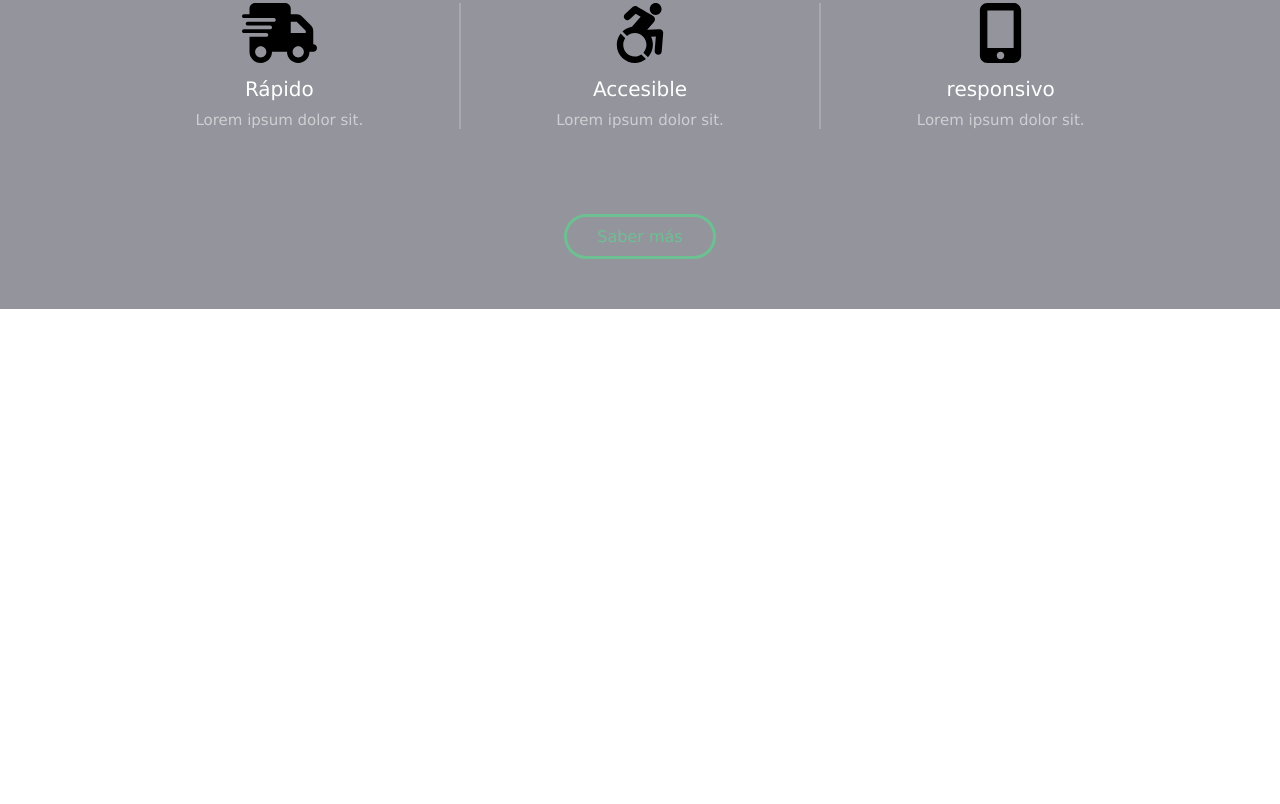
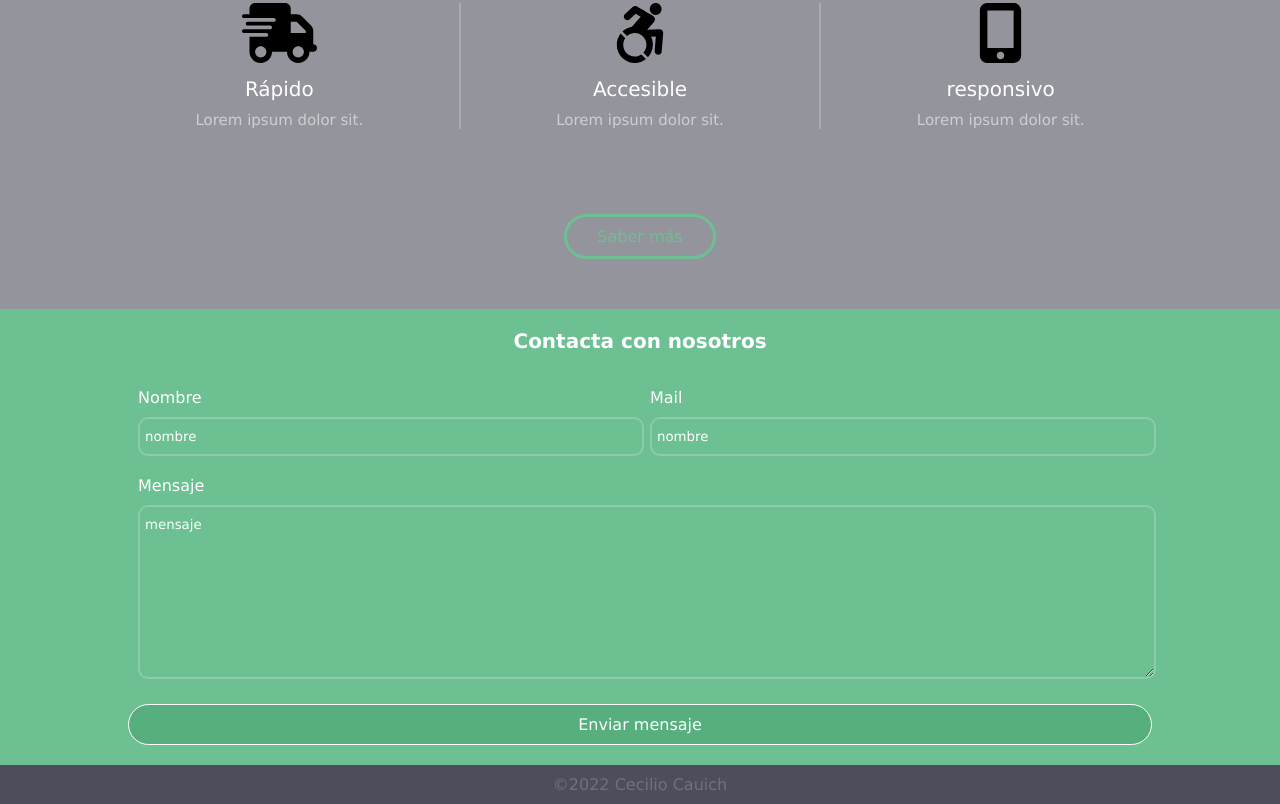
Before and after one commit to Cecilio-Cauich/pagina_corporativo, a plain HTML site: page index.html in a window 1280 px wide. Shown: the part 1047-1851 px from the top of the page. Before the commit the page ends 1356 px from the top, so only its background shows below. Drawn offline with Linux system fonts and the light colour scheme.

Commit message:
formulario contacto

```diff
--- a/index.html
+++ b/index.html
@@ -9,7 +9,7 @@
 </head>
 <body>
      <header>
-        <h2 class="logo">Cecilio Cauich</h2>
+        <h2 class="logo">Corporativo</h2>
         <input type="checkbox" id="check">
         <label for="check" class="mostrar-menu">
               &#8801
@@ -26,7 +26,7 @@
 
      <section id="banner">
         <div class="contenido-banner">
-            <h3><span>Coporative: </span>Diseño web responsive <br>AMIGABLE PARA MOVIL</h3>
+            <h3><span>Coporative: </span>Diseño web responsivo <br>AMIGABLE PARA MOVIL</h3>
             <a href="#" class="boton-empezar">Empezar</a>
         </div>
      </section>
@@ -69,5 +69,35 @@
         </div>
      </section>
 
+     <section id="contacto">
+        <h4>Contacta con nosotros</h4>
+        <form action="">
+            <div class="datos-form">
+                <div class="nombre">
+                    <label for="nombre">Nombre</label>
+                     <input type="text" name="nombre" id="nombre"
+                     placeholder="nombre">
+                </div>
+
+                <div class="mail">
+                    <label for="mail">Mail</label>
+                      <input type="email" name="mail" id="mail"
+                     placeholder="nombre">
+                </div>
+            </div>
+            <div class="mensaje">
+                <label for="mensaje">Mensaje</label>
+                <textarea name="mensaje" id="mensaje" cols="30" rows="10" placeholder="mensaje"></textarea>
+            </div>
+
+            <div class="boton-formulario">
+                <a href="#" class="boton-saber-mas">Enviar mensaje</a>
+            </div>
+        </form>
+     </section>
+
+<footer>
+    <p>&copy;2022 Cecilio Cauich</p>
+</footer>
 </body>
 </html>
--- a/styles/styles.css
+++ b/styles/styles.css
@@ -186,6 +186,83 @@ header{
     padding: 50px;
 }
 
+#contacto{
+    background: #6cc091;
+    padding: 20px 0px;
+    color: #fff;
+}
+
+#contacto h4{
+    text-align: center;
+    font-size: 20px;
+    margin-bottom: 25px;
+}
+
+#contacto form{
+    max-width: 80%;
+    margin: 0 auto;
+}
+
+.datos-form{
+    display: flex;
+}
+
+.datos-form div{
+    padding: 10px;
+    flex: 1;
+}
+
+form label{
+    display: block;
+    margin-bottom: 10px;
+}
+
+form input,
+textarea{
+    background: #6cc091;
+    border-radius: 10px;
+    border:2px solid #8dcca9;
+    padding: 10px 5px;
+    outline: 0;
+    color: #fff;
+    width: 100%;
+}
+
+form input:focus,
+form textarea:focus{
+    border-color: #4bae77;
+    box-shadow:0 0 0 1px #4bae77;
+}
+
+form input::placeholder,
+form textarea::placeholder{
+    color: #fff;
+}
+
+.mensaje{
+    display: flex;
+    flex-direction: column;
+    padding: 10px;
+}
+
+.boton-formulario .boton-saber-mas{
+    display: block;
+    border: 1px solid #fff;
+    color: #fff;
+    text-align: center;
+    transition: 0.45s;
+}
+
+.boton-formulario .boton-saber-mas{
+    background: #4fa776ad;
+}
+/*footer*/
+footer{
+  background: #4D4D5C;
+  color: #cccccc4a;
+  text-align: center;
+  padding: 10px 0px;
+}
 /* RESPONSIVE */
 @media(max-width:768px){
     .mostrar-menu,
@@ -233,4 +310,9 @@ header{
     .contenido-iconos div{
         border: none;
     }
+
+    /*formulario*/
+    .datos-form{
+        flex-direction: column;
+    }
 }
```
